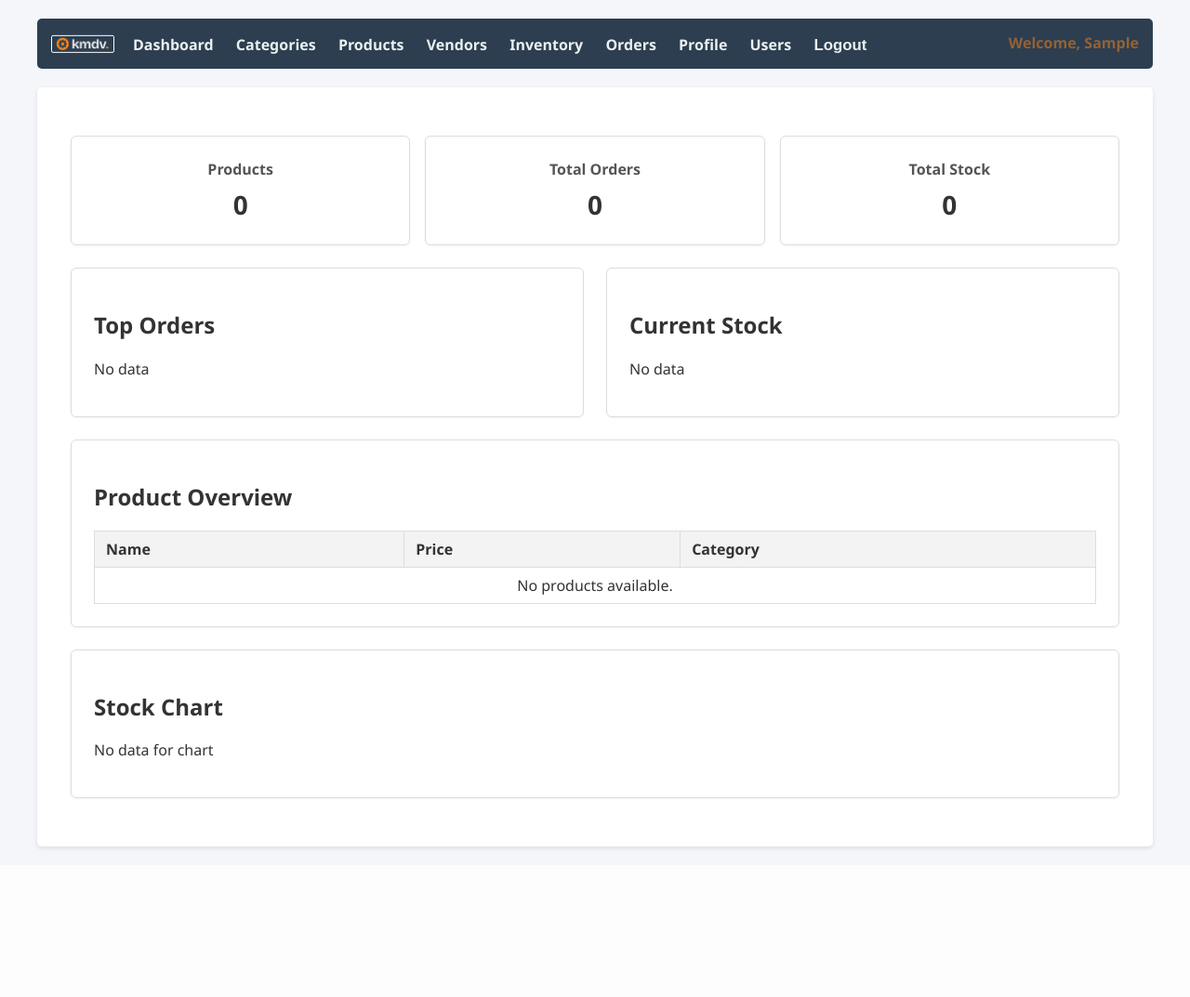
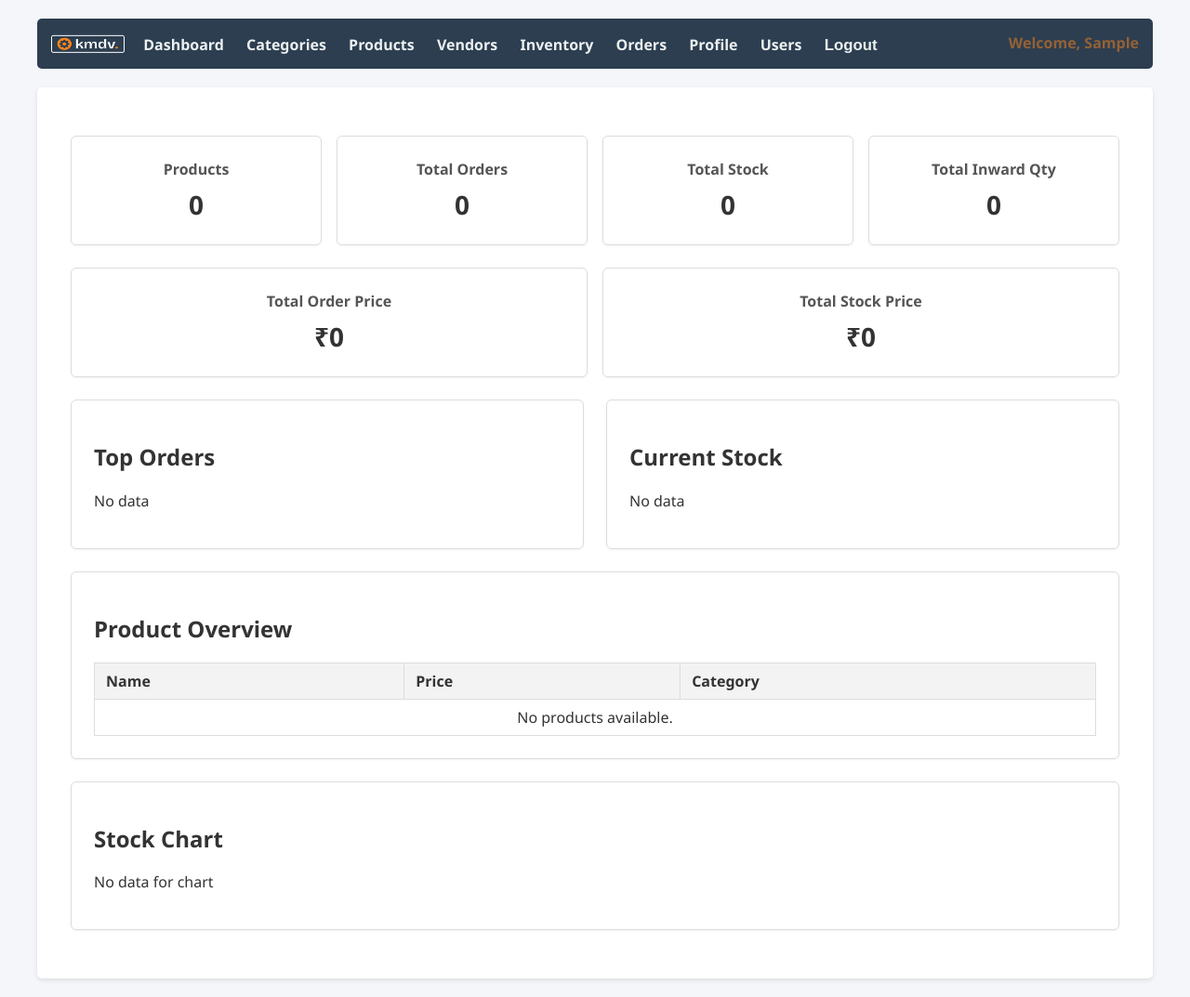
Before and after one commit to KMD-Vignesh/KMDV-CRM, a Django app: page / in a window 1280 px wide. Shown: the whole page at 93% size. Before the commit the page ends 916 px from the top, so only its background shows below. Run offline with Django 5.2, Linux system fonts and the light colour scheme; the visitor is signed in with stand-in values (Sample User, id 1); data that the repository does not hold is empty.

Commit message:
style changes

```diff
--- a/app/static/app/css/base.css
+++ b/app/static/app/css/base.css
@@ -102,7 +102,7 @@ nav .logo img {
   transform: translateY(15%);
   display: block;
   height: 15px;
-  width: auto;
+  width: 75px;
   border: 1px solid #fff; /* white 2-pixel border */
   border-radius: 2px; /* optional rounded corners */
   padding: 1px; /* optional inner spacing */
--- a/app/static/app/css/table_cont.css
+++ b/app/static/app/css/table_cont.css
@@ -72,7 +72,7 @@
   display: flex;
   justify-content: space-between; /* h1 left, link right */
   align-items: center; /* vertical centering */
-  margin-bottom: 1rem;
+  margin-bottom: 0.2rem;
 }
 
 /* 2. Button styling for “Add Order” */
--- a/app/templates/app/dashboard.html
+++ b/app/templates/app/dashboard.html
@@ -1,4 +1,5 @@
 {% extends 'app/base.html' %} {% load humanize static %} {% block content %}
+{% load custom_filters %}
 
 <div class="dashboard">
 
@@ -17,6 +18,23 @@
   <div class="kpi-card">
     <h3>Total Stock</h3>
     <p>{{ total_stock|default:"0" }}</p>
+  </div>
+
+  <div class="kpi-card">
+    <h3>Total Inward Qty</h3>
+    <p>{{ total_inward_qty|default:"0" }}</p>
+  </div>
+</section>
+<section class="kpi-row">
+
+  <div class="kpi-card">
+    <h3>Total Order Price</h3>
+    <p>₹{{ total_order_price|floatformat:2|indian_comma|default:"0.00" }}</p>
+  </div>
+
+  <div class="kpi-card">
+    <h3>Total Stock Price</h3>
+    <p>₹{{ total_stock_price|floatformat:2|indian_comma|default:"0.00" }}</p>
   </div>
 </section>
 
--- a/app/templates/app/inventory_list.html
+++ b/app/templates/app/inventory_list.html
@@ -17,9 +17,9 @@
 </div>
 
 <div class="page-header">
-  <p>Total Inward Quantity: <strong>{{ total_inward_qty }}</strong></p>
-  <p>Total Current Stock: <strong>{{ total_current_stock }}</strong></p>
-  <p>Total Price: <strong>₹{{ total_price|floatformat:2|indian_comma }}</strong></p>
+  <p>Total Current Stock: <strong style="color: #245c9c;">{{ total_current_stock }}</strong></p>
+  <p>Total Inward Quantity: <strong style="color: #2e8652;">{{ total_inward_qty }}</strong></p>
+  <p>Total CS Price: <strong style="color: #245c9c;">₹{{ total_price|floatformat:2|indian_comma }}</strong></p>
 </div>
 
 <table class="dv-table">
--- a/app/templates/app/product_list.html
+++ b/app/templates/app/product_list.html
@@ -1,4 +1,5 @@
 {% extends 'app/base.html' %} {% load humanize %} {% block content %}
+{% load custom_filters %}
   {% if messages %}
   {% for message in messages %}
     <div class="alert alert-{{ message.tags }} alert-dismissible fade show" role="alert">
@@ -25,7 +26,7 @@
     {% for product in products %}
     <tr>
       <td>{{ product.name|title }}</td>
-      <td>₹{{ product.price|floatformat:2|intcomma }}</td>
+      <td>₹{{ product.price|floatformat:2|indian_comma }}</td>
       <td>{{ product.category.name|title }}</td>
       <td>
         {{ product.description|default:"No description"|truncatewords:12 }}
--- a/app/templatetags/custom_filters.py
+++ b/app/templatetags/custom_filters.py
@@ -1,6 +1,6 @@
 # app/templatetags/custom_filters.py
 from django import template
-import locale
+from decimal import Decimal, ROUND_HALF_UP
 
 register = template.Library()
 
@@ -9,11 +9,21 @@ def indian_comma(value):
     if value is None:
         return ''
     try:
-        # Ensure the value is a number
-        value = float(value)
-        # Set locale to Indian
-        locale.setlocale(locale.LC_ALL, 'en_IN')
-        return locale.format_string("%d", value, grouping=True)
-    except (locale.Error, ValueError, TypeError):
-        # Fallback if locale is not available or value is not a number
-        return "{:,}".format(value).replace(',', 'X').replace('.', ',').replace('X', '.')
+        value = Decimal(str(value)).quantize(Decimal('0.01'), rounding=ROUND_HALF_UP)
+    except Exception:
+        return ''
+
+    # split into rupees & paise
+    rupees = int(value)
+    paise = int((value - rupees) * 100)
+
+    # Indian comma grouping
+    rupee_str = str(rupees)[::-1]
+    groups = [rupee_str[:3]] + [rupee_str[i:i+2] for i in range(3, len(rupee_str), 2)]
+    rupee_part = ','.join(groups)[::-1]
+
+    # add paise only if non-zero
+    if paise == 0:
+        return rupee_part
+    else:
+        return f'{rupee_part}.{paise:02d}'
--- a/app/views.py
+++ b/app/views.py
@@ -14,12 +14,15 @@ from django.contrib.auth.forms import SetPasswordForm
 from django.utils.dateparse import parse_date
 from decimal import Decimal, DivisionByZero, InvalidOperation
 
+
 @login_required
 def dashboard(request):
     products_count = Product.objects.count()
+
     inventory_summary = list(
         Inventory.objects.values("product__name").annotate(total=Sum("stock_quantity"))
     )
+
     products = Product.objects.all()
     categories = Category.objects.all()
     inventory = Inventory.objects.all()
@@ -34,6 +37,19 @@ def dashboard(request):
     total_stock = Inventory.objects.aggregate(t=Sum("stock_quantity"))["t"] or 0
     total_orders = Order.objects.aggregate(total=Sum("quantity"))["total"] or 0
 
+    # NEW / UPDATED AGGREGATES
+    total_inward_qty = Inventory.objects.aggregate(
+        total=Sum("stock_quantity")
+    )["total"] or 0
+
+    total_order_price = Order.objects.aggregate(
+        total=Sum(F("quantity") * F("product__price"))
+    )["total"] or 0
+
+    total_stock_price = Inventory.objects.aggregate(
+        total=Sum(F("stock_quantity") * F("product__price"))
+    )["total"] or 0
+
     context = {
         "products_count": products_count,
         "orders_count": orders_count,
@@ -44,6 +60,9 @@ def dashboard(request):
         "inventory": inventory,
         "total_stock": total_stock,
         "total_orders": total_orders,
+        "total_inward_qty": total_inward_qty,
+        "total_order_price": total_order_price,
+        "total_stock_price": total_stock_price,
     }
 
     return render(request, "app/dashboard.html", context)
@@ -237,11 +256,11 @@ def add_inventory(request):
         vendor_id = request.POST["vendor"]
         qty = request.POST["qty"]
         Inventory.objects.create(
-            product_id=product_id, vendor_id=vendor_id, stock_quantity=qty
+            product_id=product_id, vendor_id=vendor_id, stock_quantity=qty, inward_qty=qty
         )
         messages.success(
             request,
-            f"Inventory for Product - {product_id} for Vendor - {vendor_id} created successfully!",
+            f"Inventory Qty {qty} for Product({product_id}) for Vendor({vendor_id}) created successfully!",
             extra_tags="auto-dismiss page-specific",
         )
         return redirect("inventory_list")
```
Also changed, not shown: app/templates/app/order_list.html (+4 -4 lines). Lines whose indentation alone changed are shown as unchanged.
